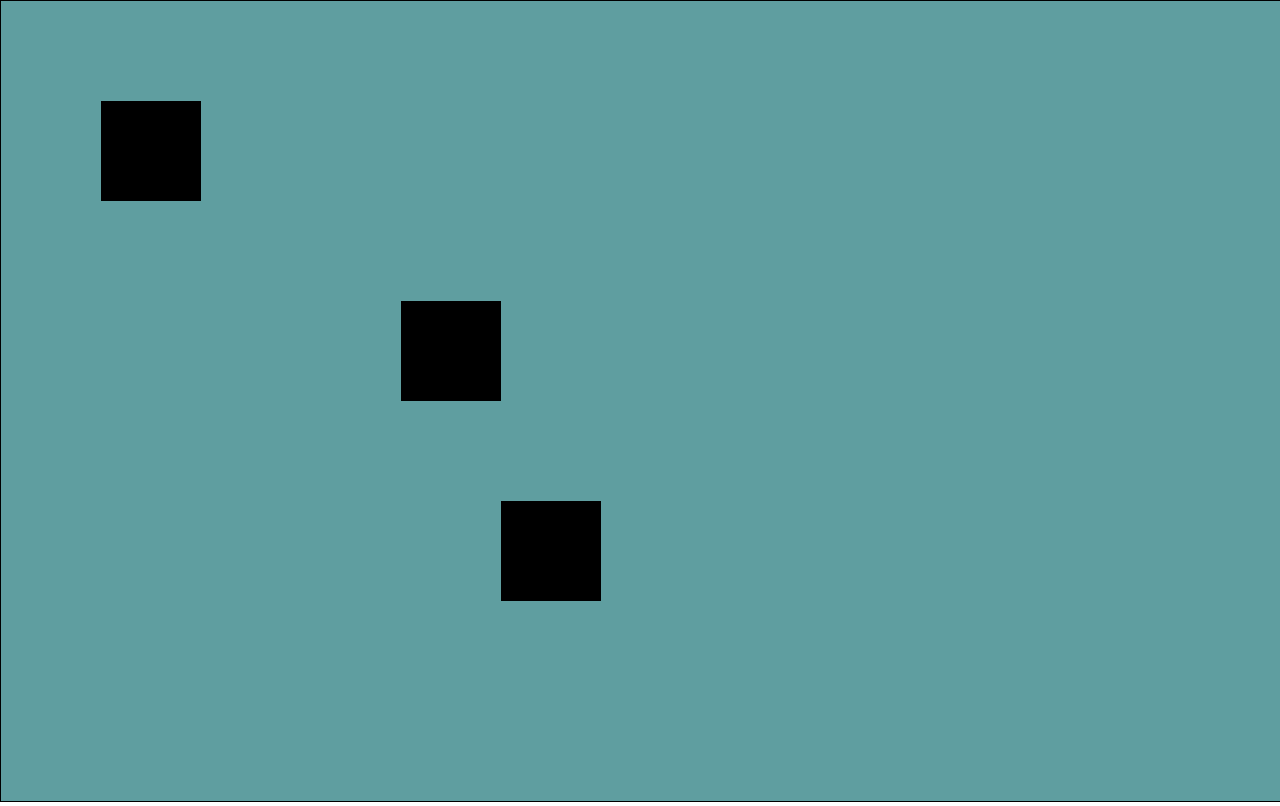
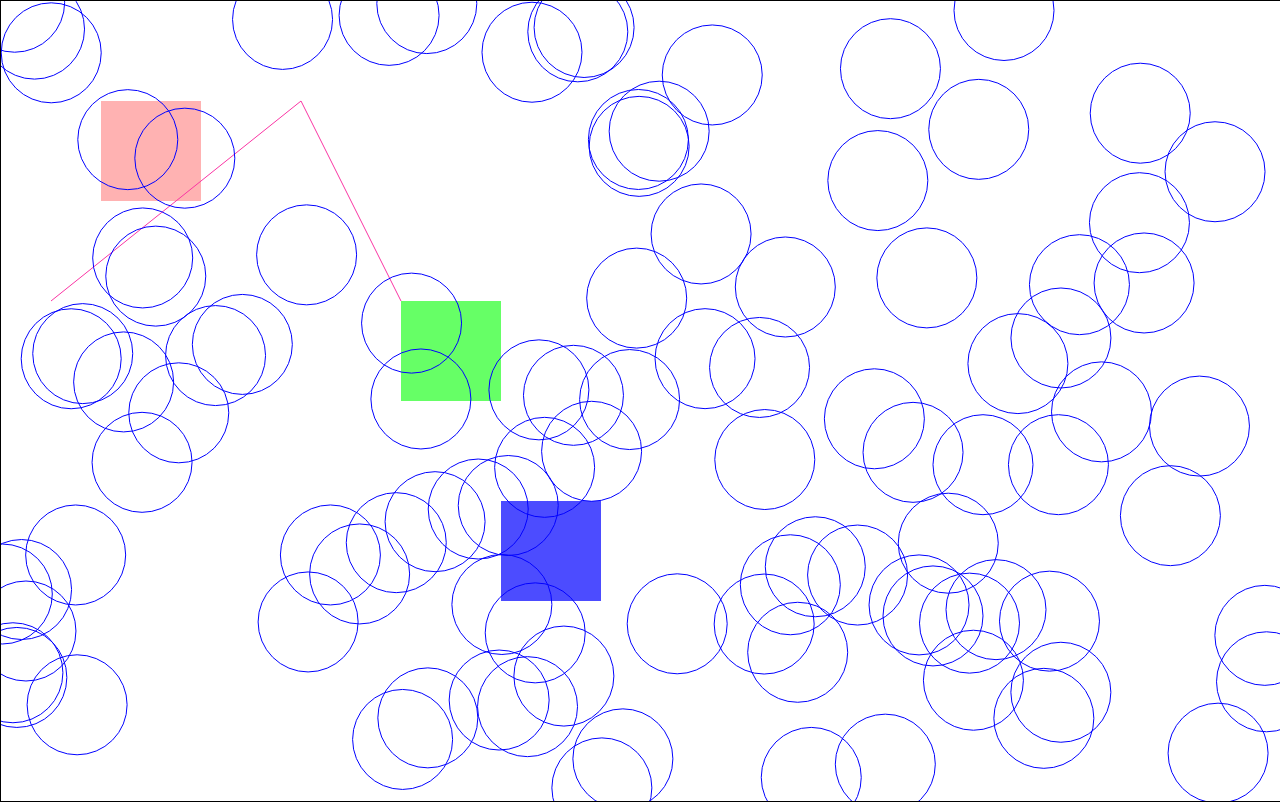
Before and after one commit to HIROS-DEV/HTML5-Canvas, a plain HTML site: page canvas-resize/index.html in a window 1280 px wide. Drawn offline with Linux system fonts and the light colour scheme.

Commit message:
added draw circle program

```diff
--- a/canvas-resize/canvas.js
+++ b/canvas-resize/canvas.js
@@ -4,6 +4,33 @@ const ctx = canvas.getContext('2d');
 canvas.width = window.innerWidth;
 canvas.height = window.innerHeight;
 
+ctx.fillStyle = 'rgba(255,0,0, .3)';
 ctx.fillRect(100, 100, 100, 100);
+ctx.fillStyle = 'rgba(0,0,255, .7)';
 ctx.fillRect(500, 500, 100, 100);
+ctx.fillStyle = 'rgba(0, 255, 0, .6)';
 ctx.fillRect(400, 300, 100, 100);
+
+// Draw Line
+ctx.beginPath();
+ctx.moveTo(50, 300);
+ctx.lineTo(300, 100);
+ctx.lineTo(400, 300);
+ctx.strokeStyle = '#fa34a3';
+ctx.stroke();
+
+// Draw Arc / Draw A Circle
+// ctx.beginPath();
+// ctx.arc(300, 300, 50, 0, Math.PI * 2, false);
+// ctx.strokeStyle = 'blue';
+// ctx.stroke();
+
+// many times circle
+for (let i = 0; i < 100; i++) {
+	let x = Math.random() * window.innerWidth;
+	let y = Math.random() * window.innerHeight;
+	ctx.beginPath();
+	ctx.arc(x, y, 50, 0, Math.PI * 2, false);
+    ctx.strokeStyle = 'blue';
+	ctx.stroke();
+}
--- a/canvas-resize/index.html
+++ b/canvas-resize/index.html
@@ -18,7 +18,6 @@
         }
 
         canvas {
-            background-color: cadetblue;
             border: 1px solid black;
         }
     </style>
```
